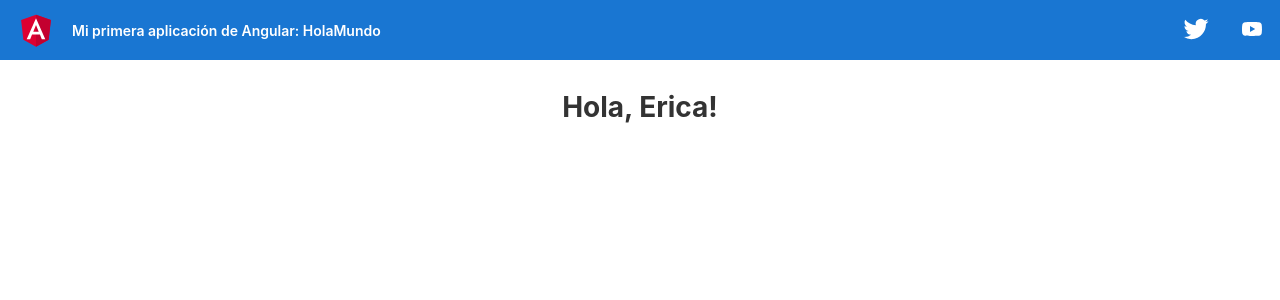
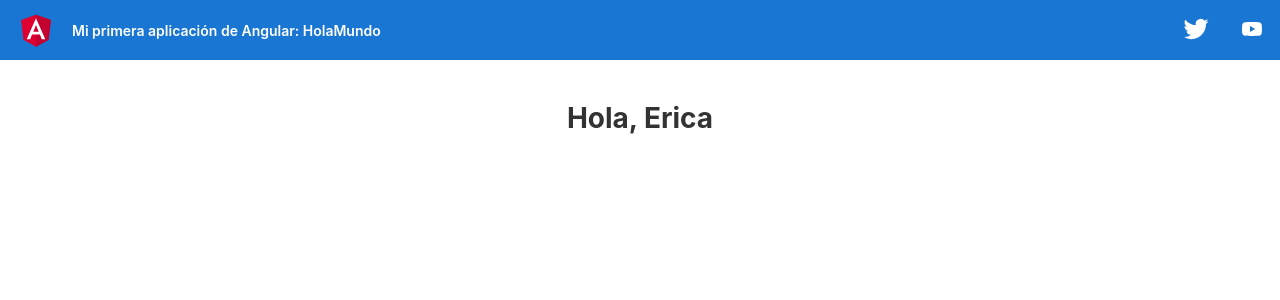
Before and after one commit to ericaarenas/ob-angular, an Angular app in the folder HolaMundo/: page / in a window 1280 px wide. Shown: the top 300 px of the page. Built offline with nearby package versions, Linux system fonts and the light colour scheme.

Commit message:
Adding new component

```diff
--- a/HolaMundo/src/app/app.component.html
+++ b/HolaMundo/src/app/app.component.html
@@ -326,15 +326,7 @@
 </div>
 
 <div class="content" role="main">
-  <h1>Hola, {{ nombre }}!</h1>
+ <app-saludo></app-saludo>
 
 
 </div>
-
-<!-- * * * * * * * * * * * * * * * * * * * * * * * * * * * * * * * -->
-<!-- * * * * * * * * * * * The content above * * * * * * * * * * * -->
-<!-- * * * * * * * * * * is only a placeholder * * * * * * * * * * -->
-<!-- * * * * * * * * * * and can be replaced. * * * * * * * * * * * -->
-<!-- * * * * * * * * * * * * * * * * * * * * * * * * * * * * * * * -->
-<!-- * * * * * * * * * * End of Placeholder * * * * * * * * * * * -->
-<!-- * * * * * * * * * * * * * * * * * * * * * * * * * * * * * * * -->
--- a/HolaMundo/src/app/app.module.ts
+++ b/HolaMundo/src/app/app.module.ts
@@ -2,10 +2,12 @@ import { NgModule } from '@angular/core';
 import { BrowserModule } from '@angular/platform-browser';
 
 import { AppComponent } from './app.component';
+import { SaludoComponent } from './components/saludo/saludo.component';
 
 @NgModule({
   declarations: [
-    AppComponent
+    AppComponent,
+    SaludoComponent
   ],
   imports: [
     BrowserModule
--- /dev/null
+++ b/HolaMundo/src/app/components/saludo/saludo.component.html
@@ -0,0 +1 @@
+<h1>Hola, {{ nombre }}</h1>
--- /dev/null
+++ b/HolaMundo/src/app/components/saludo/saludo.component.ts
@@ -0,0 +1,18 @@
+import { Component, OnInit } from '@angular/core';
+
+@Component({
+  selector: 'app-saludo',
+  templateUrl: './saludo.component.html',
+  styleUrls: ['./saludo.component.scss']
+})
+export class SaludoComponent implements OnInit {
+  nombre:string = "Erica";
+
+  constructor() { }
+
+  ngOnInit(): void {
+    //Instrucciones previas a la renderización del componente
+    console.log("ngOnInit del componente Saludo")
+  }
+
+}
```
Also changed, not shown: HolaMundo/src/app/components/saludo/saludo.component.scss (added), 1 other file (tests, documents, lock files or other folders).
